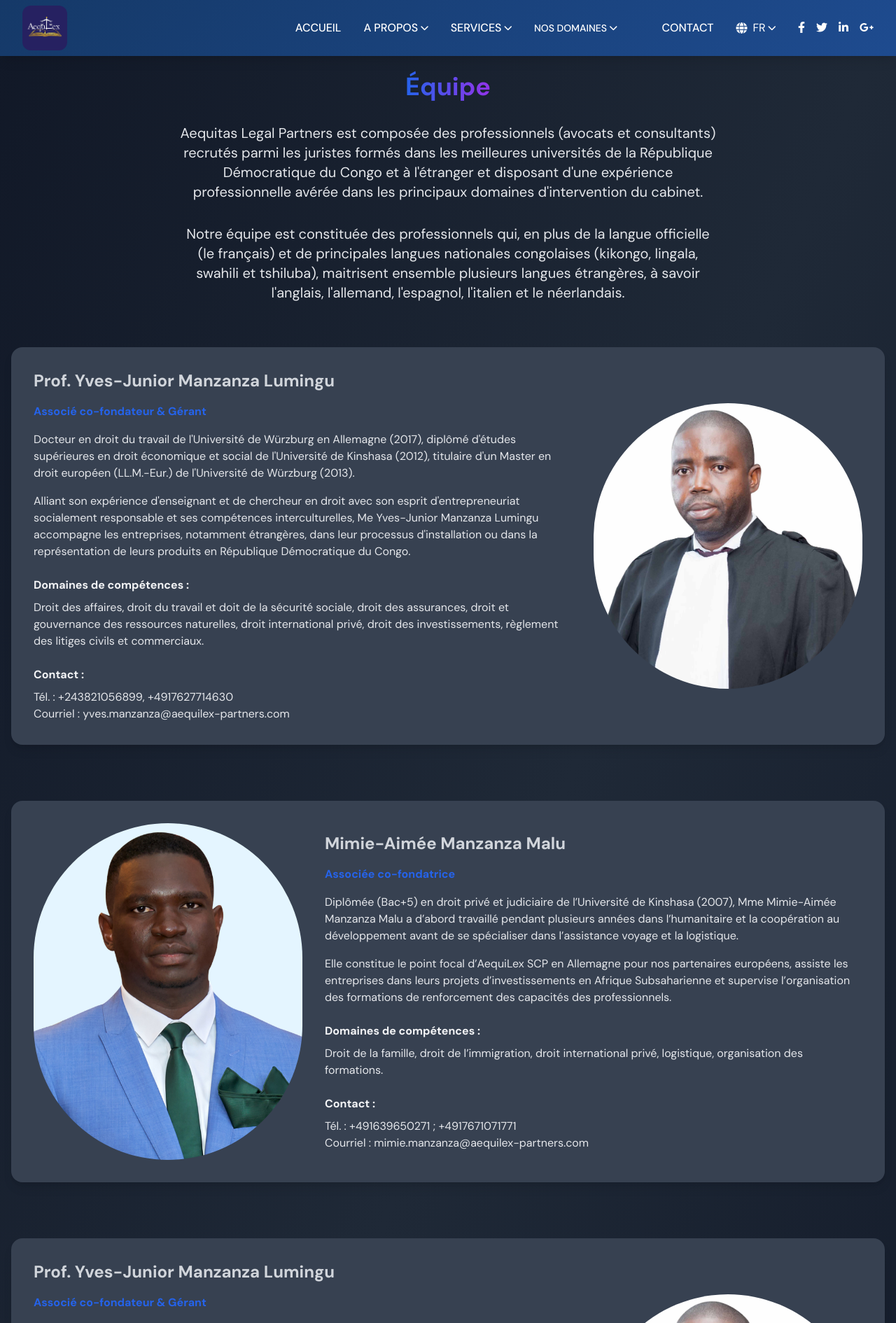
After one commit to Pamoja-Solution/legal, a PHP site: page /equipes.php in a window 1280 px wide. The commit adds this page. Shown: the top 1890 px of the page at 70% size. Run offline with PHP 8.4, Linux system fonts and the light colour scheme; some libraries are stand-ins or nearby versions.

Commit message:
Liste des avocats

```diff
--- /dev/null
+++ b/equipes.php
@@ -0,0 +1,126 @@
+<?php $titre="Equipe"; require("entetes/header.php") ?>
+
+    <!-- Section Équipe -->
+    <section class="py-20 px-4 max-w-7xl mx-auto">
+        <!-- En-tête de la section -->
+        <div class="mb-16 max-w-3xl mx-auto text-center">
+            <h2 class="text-4xl font-bold mb-8 text-gray-900 relative">
+                <span class="bg-clip-text text-transparent bg-gradient-to-r from-blue-600 to-purple-600">
+                    Équipe
+                </span>
+            </h2>
+            <p class="text-gray-200 text-xl mb-8">
+                Aequitas Legal Partners est composée des professionnels (avocats et consultants) recrutés parmi les juristes formés dans les meilleures universités de la République Démocratique du Congo et à l'étranger et disposant d'une expérience professionnelle avérée dans les principaux domaines d'intervention du cabinet.
+            </p>
+            <p class="text-gray-200 text-xl">
+                Notre équipe est constituée des professionnels qui, en plus de la langue officielle (le français) et de principales langues nationales congolaises (kikongo, lingala, swahili et tshiluba), maitrisent ensemble plusieurs langues étrangères, à savoir l'anglais, l'allemand, l'espagnol, l'italien et le néerlandais.
+            </p>
+        </div>
+
+        <!-- Liste des avocats -->
+        <div class="space-y-20">
+            <!-- Avocat 1 - Image à droite -->
+            <div class="flex flex-col md:flex-row items-center gap-8 bg-gray-700 rounded-2xl p-8 shadow-lg hover:shadow-xl transition-shadow duration-300">
+                <div class="md:w-2/3 space-y-4">
+                    <h3 class="text-2xl font-bold text-gray-300">
+                        Prof. Yves-Junior Manzanza Lumingu
+                    </h3>
+                    <p class="text-blue-600 font-semibold">
+                        Associé co-fondateur & Gérant
+                    </p>
+                    <div class="prose text-gray-200">
+                        <p class="mb-4">
+                            Docteur en droit du travail de l'Université de Würzburg en Allemagne (2017), diplômé d'études supérieures en droit économique et social de l'Université de Kinshasa (2012), titulaire d'un Master en droit européen (LL.M.-Eur.) de l'Université de Würzburg (2013).
+                        </p>
+                        <p class="mb-4">
+                            Alliant son expérience d'enseignant et de chercheur en droit avec son esprit d'entrepreneuriat socialement responsable et ses compétences interculturelles, Me Yves-Junior Manzanza Lumingu accompagne les entreprises, notamment étrangères, dans leur processus d'installation ou dans la représentation de leurs produits en République Démocratique du Congo.
+                        </p>
+                        <div class="mt-6">
+                            <h4 class="font-semibold text-gray-100 mb-2">Domaines de compétences :</h4>
+                            <p>Droit des affaires, droit du travail et doit de la sécurité sociale, droit des assurances, droit et gouvernance des ressources naturelles, droit international privé, droit des investissements, règlement des litiges civils et commerciaux.</p>
+                        </div>
+                        <div class="mt-6">
+                            <h4 class="font-semibold text-gray-100 mb-2">Contact :</h4>
+                            <p>Tél. : +243821056899, +4917627714630</p>
+                            <p>Courriel : yves.manzanza@aequilex-partners.com</p>
+                        </div>
+                    </div>
+                </div>
+                <div class="md:w-1/3 rounded-full overflow-hidden">
+                            <img src="assets/img/gallery/yan 11.jpg"
+                                alt="Photo de profil"
+                                class="w-full h-full object-cover">
+                </div>
+            </div>
+
+            <!-- Avocat 2 - Image à gauche (exemple inversé) -->
+            <div class="flex flex-col md:flex-row-reverse items-center gap-8 bg-gray-700 rounded-2xl p-8 shadow-lg hover:shadow-xl transition-shadow duration-300">
+                <div class="md:w-2/3 space-y-4">
+                    <h3 class="text-2xl font-bold text-gray-300">
+                    Mimie-Aimée Manzanza Malu
+                    </h3>
+                    <p class="text-blue-600 font-semibold">
+                    Associée co-fondatrice
+                                    </p>
+                    <div class="prose text-gray-200">
+                        <p class="mb-4" >
+                            Diplômée (Bac+5) en droit privé et judiciaire de l’Université de Kinshasa (2007), Mme Mimie-Aimée Manzanza Malu a d’abord travaillé pendant plusieurs années dans l’humanitaire et la coopération au développement avant de se spécialiser dans l’assistance voyage et la logistique.
+                        </p>
+                        <p class="mb-4" >Elle constitue le point focal d’AequiLex SCP en Allemagne pour nos partenaires européens, assiste les entreprises dans leurs projets d’investissements en Afrique Subsaharienne et supervise l’organisation des formations de renforcement des capacités des professionnels.</p>
+                        <div class="mt-6">
+                            <h4 class="font-semibold text-gray-100 mb-2">Domaines de compétences :</h4>
+                            <p>Droit de la famille, droit de l’immigration, droit international privé, logistique, organisation des formations.</p>
+                        </div>
+                        <div class="mt-6">
+                            <h4 class="font-semibold text-gray-100 mb-2">Contact :</h4>
+                            <p>Tél. : +491639650271 ; +4917671071771</p>
+                            <p>Courriel : mimie.manzanza@aequilex-partners.com</p>
+                        </div>
+                    </div>
+
+                </div>
+                <div class="md:w-1/3 rounded-full overflow-hidden">
+                            <img src="assets/img/gallery/yan 7.jpg"
+                                alt="Photo de profil"
+                                class="w-full h-full object-cover">
+                </div>
+            </div>
+
+            <!-- Avocat 3 - Image à droite -->
+            <div class="flex flex-col md:flex-row items-center gap-8 bg-gray-700 rounded-2xl p-8 shadow-lg hover:shadow-xl transition-shadow duration-300">
+                <div class="md:w-2/3 space-y-4">
+                    <h3 class="text-2xl font-bold text-gray-300">
+                        Prof. Yves-Junior Manzanza Lumingu
+                    </h3>
+                    <p class="text-blue-600 font-semibold">
+                        Associé co-fondateur & Gérant
+                    </p>
+                    <div class="prose text-gray-200">
+                        <p class="mb-4">
+                            Docteur en droit du travail de l'Université de Würzburg en Allemagne (2017), diplômé d'études supérieures en droit économique et social de l'Université de Kinshasa (2012), titulaire d'un Master en droit européen (LL.M.-Eur.) de l'Université de Würzburg (2013).
+                        </p>
+                        <p class="mb-4">
+                            Alliant son expérience d'enseignant et de chercheur en droit avec son esprit d'entrepreneuriat socialement responsable et ses compétences interculturelles, Me Yves-Junior Manzanza Lumingu accompagne les entreprises, notamment étrangères, dans leur processus d'installation ou dans la représentation de leurs produits en République Démocratique du Congo.
+                        </p>
+                        <div class="mt-6">
+                            <h4 class="font-semibold text-gray-100 mb-2">Domaines de compétences :</h4>
+                            <p>Droit des affaires, droit du travail et doit de la sécurité sociale, droit des assurances, droit et gouvernance des ressources naturelles, droit international privé, droit des investissements, règlement des litiges civils et commerciaux.</p>
+                        </div>
+                        <div class="mt-6">
+                            <h4 class="font-semibold text-gray-100 mb-2">Contact :</h4>
+                            <p>Tél. : +243821056899, +4917627714630</p>
+                            <p>Courriel : yves.manzanza@aequilex-partners.com</p>
+                        </div>
+                    </div>
+                </div>
+                <div class="md:w-1/3 rounded-full overflow-hidden">
+                            <img src="assets/img/gallery/yan 11.jpg"
+                                alt="Photo de profil"
+                                class="w-full h-full object-cover">
+                </div>
+            </div>
+
+
+        </div>
+    </section>
+<?php require("entetes/footer.php"); ?>
```
Also changed, not shown: index.php (+100 -4 lines).
